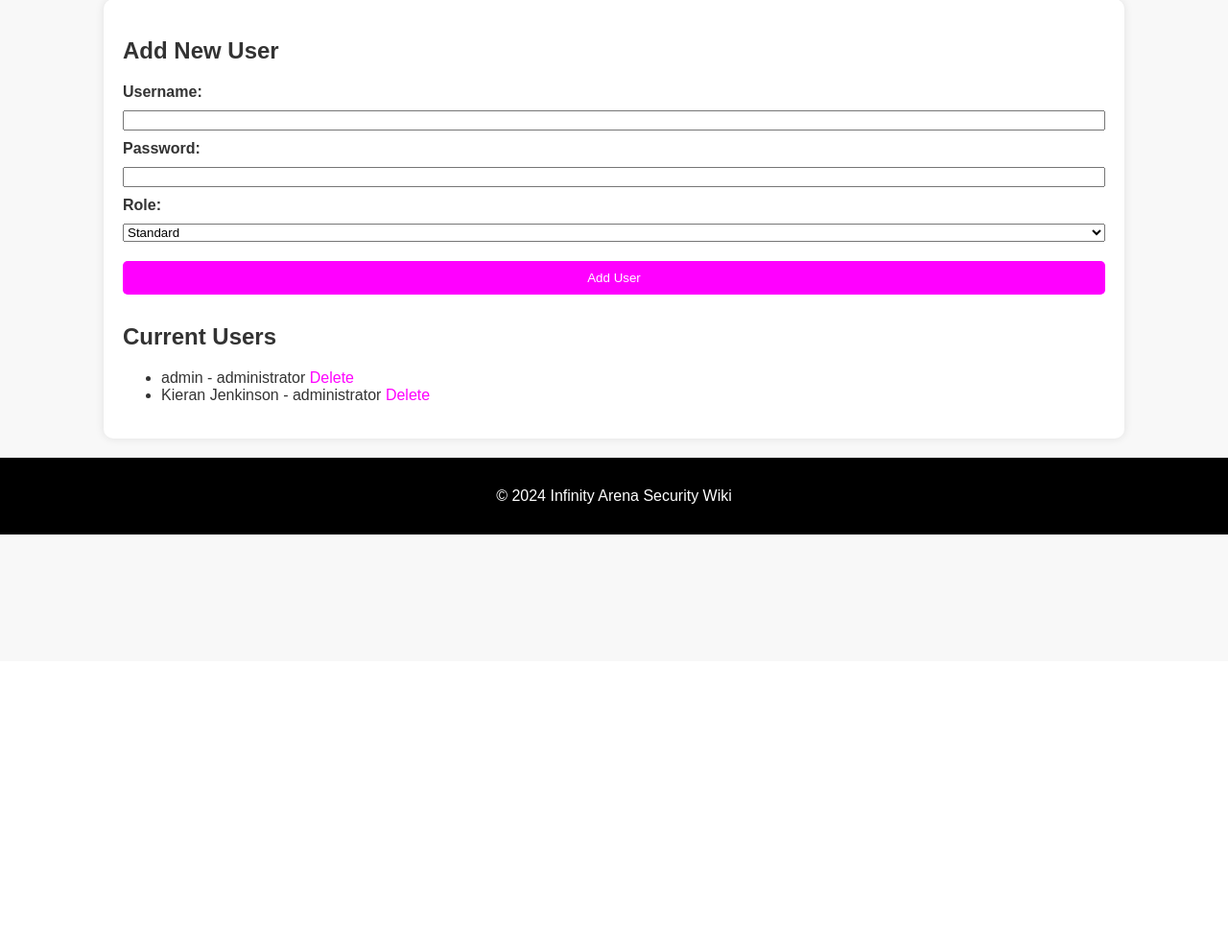
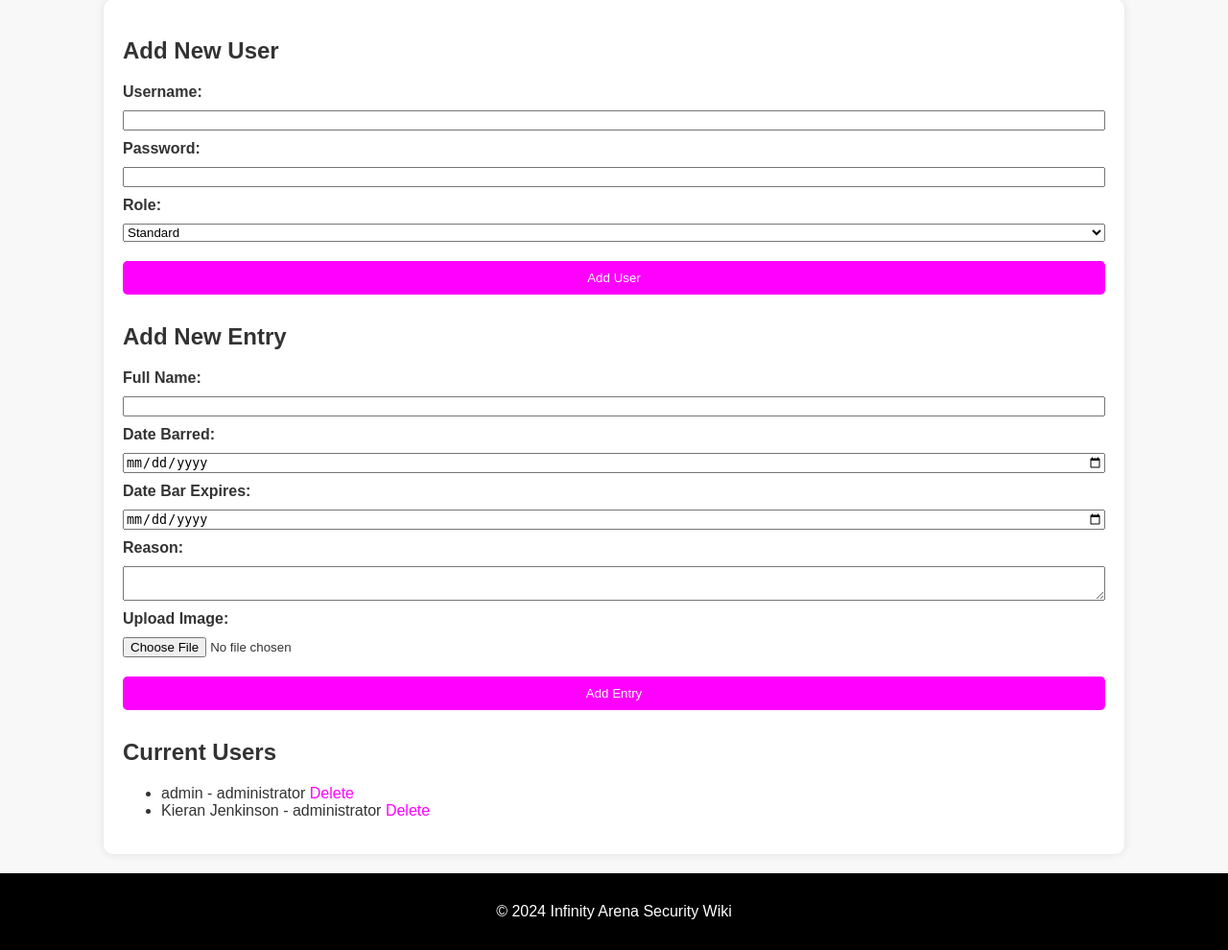
Before and after one commit to Clubmd24/security, a Flask app: page /admin in a window 1280 px wide. Shown: the part 111-1101 px from the top of the page at 96% size. Before the commit the page ends 668 px from the top, so only its background shows below. Run offline with Flask 3, Linux system fonts and the light colour scheme; the visitor is signed in with stand-in values (Sample User, id 1); data that the repository does not hold is empty.

Commit message:
Update admin.html

```diff
--- a/templates/admin.html
+++ b/templates/admin.html
@@ -25,6 +25,23 @@
         </select>
         <button type="submit">Add User</button>
     </form>
+
+    <h2>Add New Entry</h2>
+    <form method="POST" enctype="multipart/form-data">
+        <input type="hidden" name="add_record">
+        <label for="full_name">Full Name:</label>
+        <input type="text" name="full_name" required>
+        <label for="date_barred">Date Barred:</label>
+        <input type="date" name="date_barred" required>
+        <label for="date_bar_expires">Date Bar Expires:</label>
+        <input type="date" name="date_bar_expires" required>
+        <label for="reason">Reason:</label>
+        <textarea name="reason" required></textarea>
+        <label for="image">Upload Image:</label>
+        <input type="file" name="image" accept="image/*" required>
+        <button type="submit">Add Entry</button>
+    </form>
+
     <h2>Current Users</h2>
     <ul>
         {% for user in users %}
```
